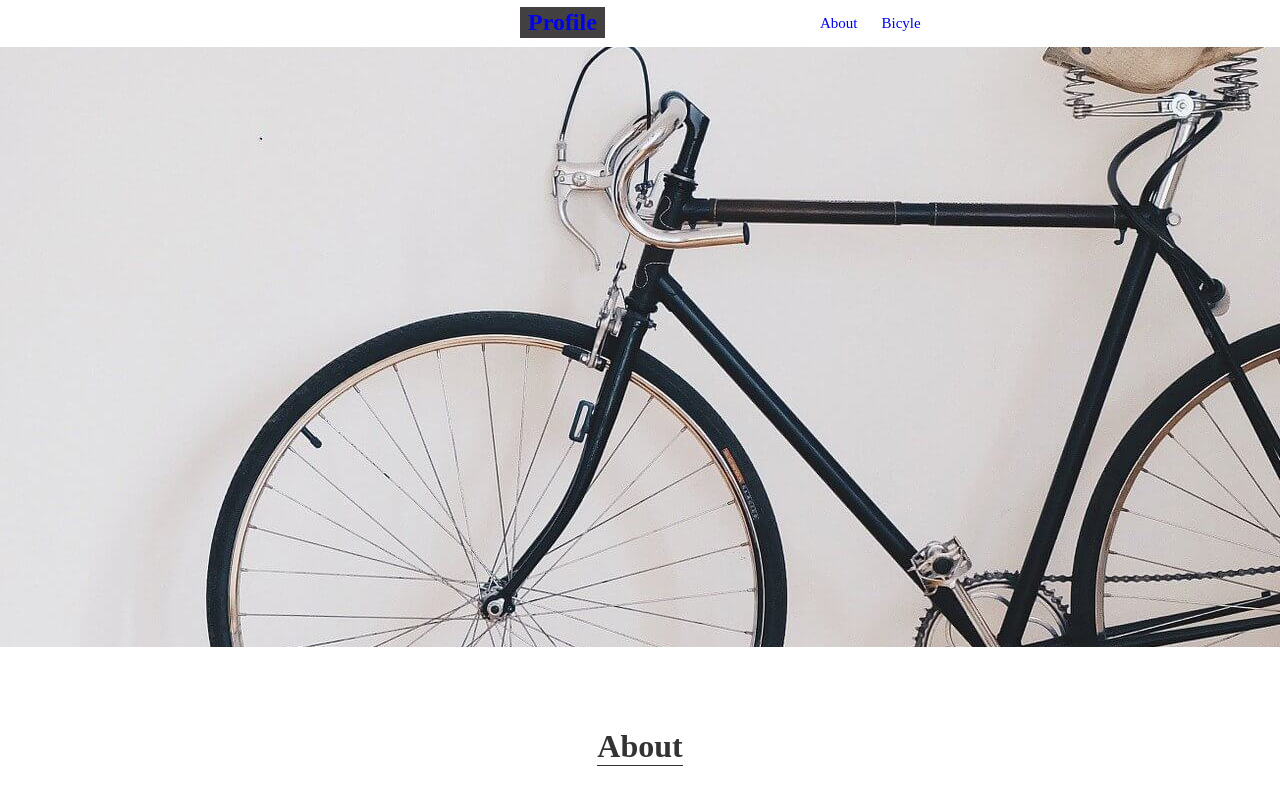
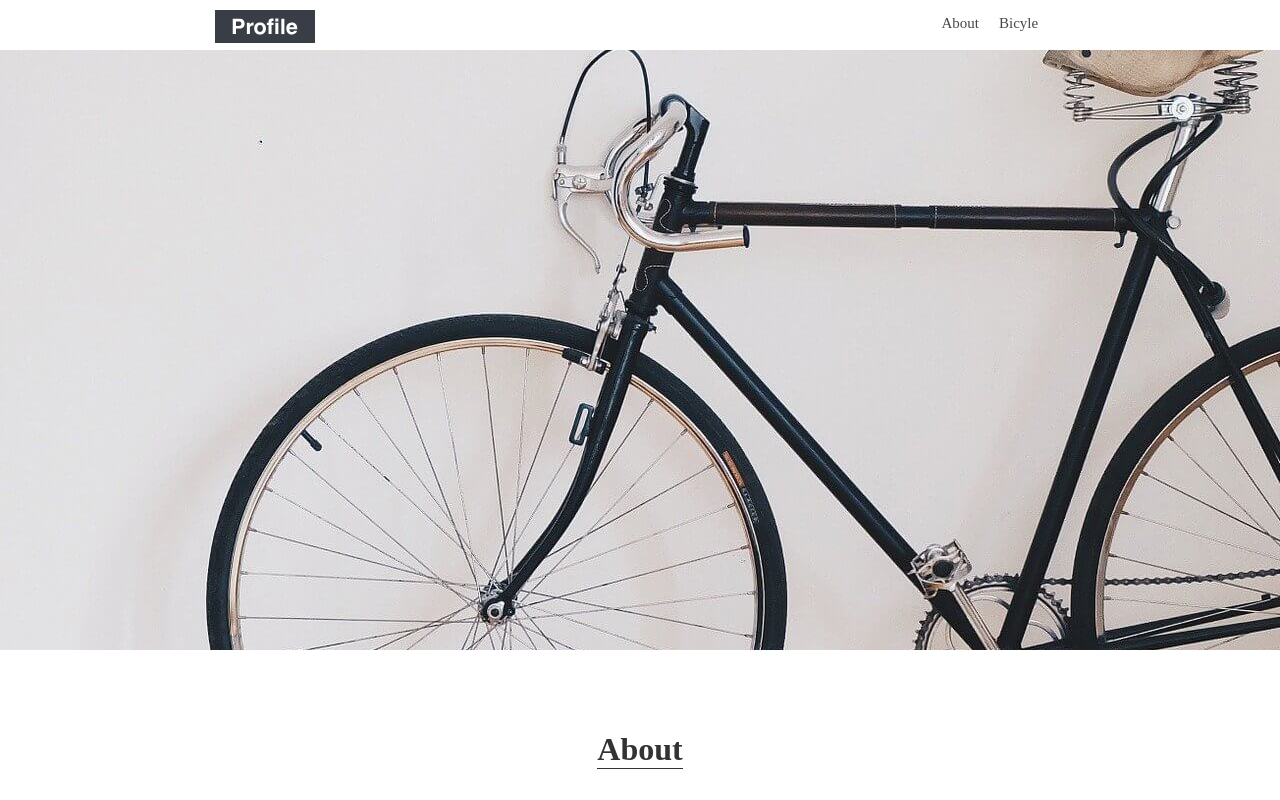
Before and after one commit to TakanoriShima/bicycle_matsuda, a plain HTML site: page index.html in a window 1280 px wide. Shown: the top 800 px of the page. Drawn offline with Linux system fonts and the light colour scheme.

Commit message:
加筆修正 by shima

```diff
--- a/index.html
+++ b/index.html
@@ -5,11 +5,12 @@
         <meta name="viewport" content="width=device-width, initial-scale=1">
         <title>Profile</title>
         <link rel="stylesheet" href="stylesheet.css">
+        <link rel="icon" href="favicon.ico">
     </head>
     <body>
         <div id="wrapper">
             <div id="sort">
-                <h2><a href="index.html">Profile</a></h2>
+                <a href="index.html"><img src="logo.svg" alt="logo"></a>
                 <ul>
                     <li><a href="#About">About</a></li>
                     <li><a href="#Bicyle">Bicyle</a></li>
--- a/stylesheet.css
+++ b/stylesheet.css
@@ -1,4 +1,4 @@
-@charset"UTF-8";
+@charset "UTF-8";
 
 body {
     height: 100vh;
@@ -7,7 +7,7 @@ body {
 }
 h2 {
     position: absolute;
-    background-color: #424040;
+    /* background-color: #424040; */
     color: white;
     margin: -8px 0 0 520px;
     padding: 2px 8px 2px 8px;
@@ -52,7 +52,8 @@ div#footer {
 img.bicycles {
     width: 250px;
     height: auto;
-    padding-inline: 10px;
+    margin-right: 15px;
+    /* padding-inline: 10px; */
 }
 .font_test {
     font-weight:  bold;
@@ -63,12 +64,40 @@ p.c {
 ul {
     list-style: none;
     display: flex;
-    margin-left: 60%;
+    margin-left: 69%;
     font-size: 15px;
+    height: 20px;
 }
 li {
-    padding-inline: 12px;
+    /* padding-inline: 12px; */
+    padding-right: 20px;
 }
-a {
+
+/*追加*/
+#sort > a {
+    text-decoration: none;
+    display: block;
+    width: 100px;
+    height: 30px;
+    margin-top: 10px;
+}
+
+a img {
+    width: 100%;
+}
+
+li a {
+    color: #000000b8;
     text-decoration: none;
 }
+
+li a:hover {
+    color: #0000005e;
+}
+
+div#sort {
+    width: 850px;
+    margin: 0 auto;
+    height: 50px;
+    display: flex;
+}
```
Also changed, not shown: favicon.ico (added), logo.svg (added).
